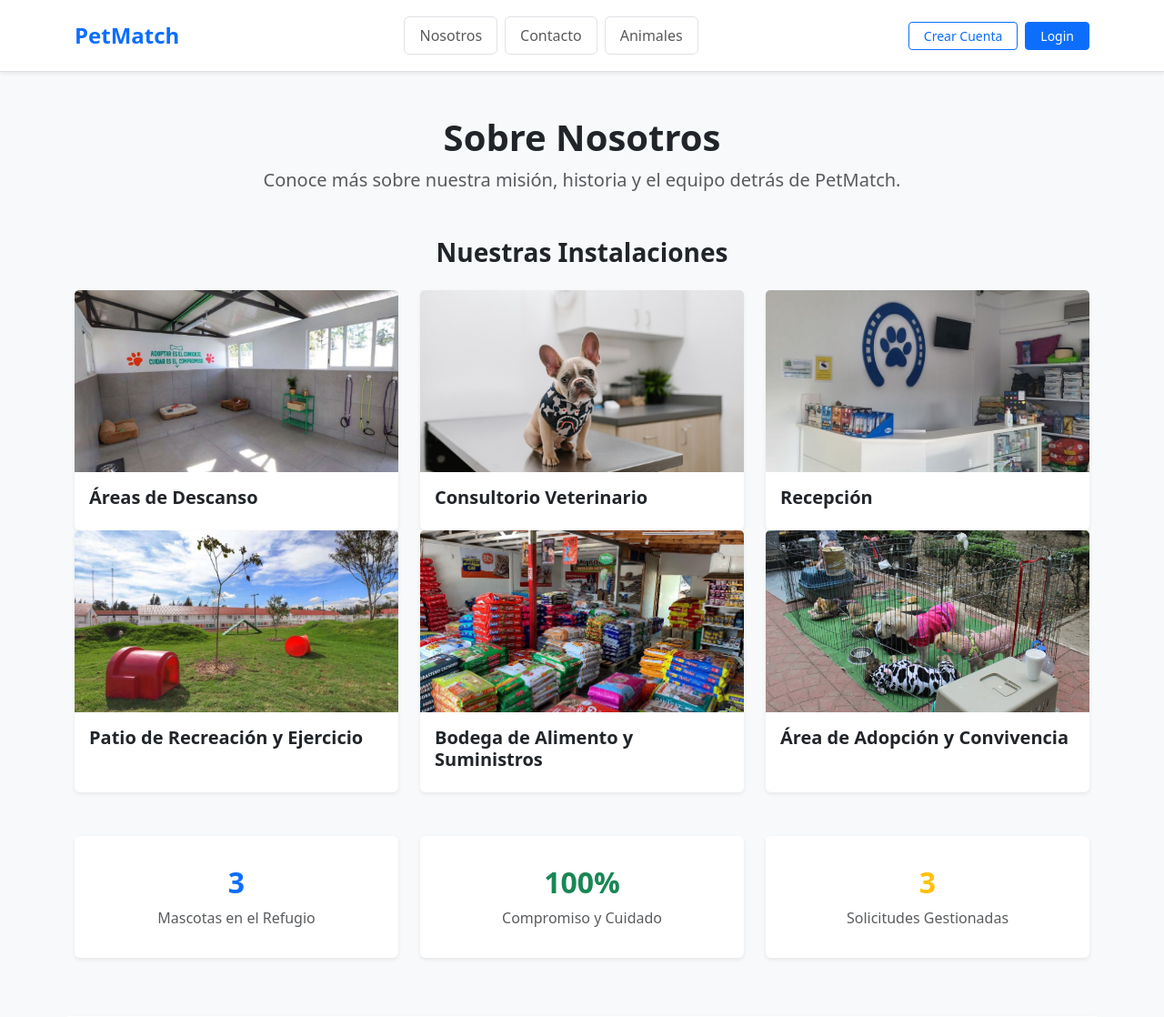
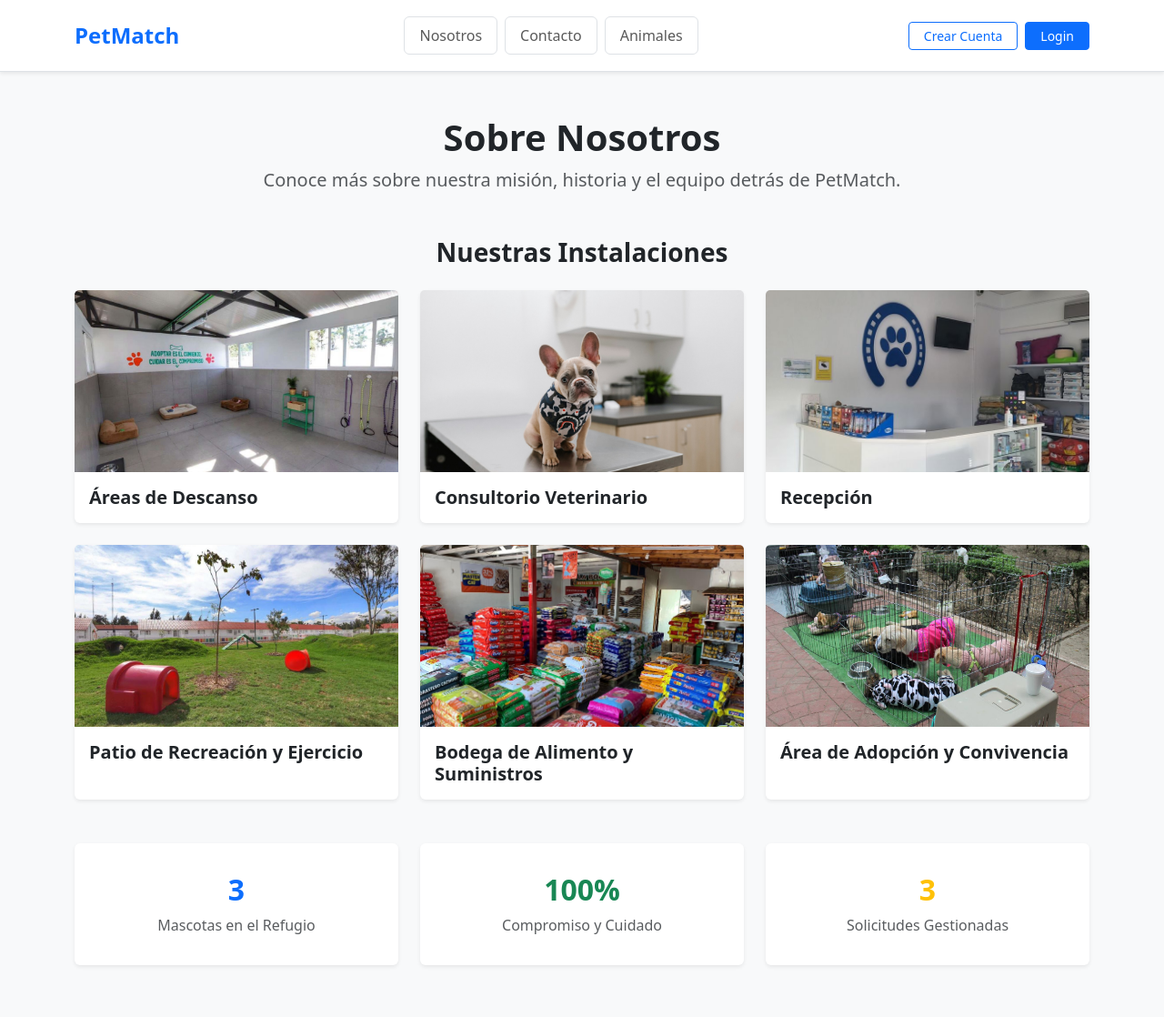
Before and after one commit to Prixel336k/PIA-LBPWEB, a PHP site: page /nosotros.php in a window 1280 px wide. Shown: the top 1118 px of the page at 91% size. Run offline with PHP 8.4, Linux system fonts and the light colour scheme; data comes from the database, SQL or seed files in the repository.

Commit message:
Correccion de cierre HTML en nosotros, estilos CSS y fotos de   mascotas

```diff
--- /dev/null
+++ b/assets/css/estilos.css
@@ -0,0 +1,13 @@
+/* Estilos generales del proyecto PetMatch */
+
+body {
+    font-family: system-ui, -apple-system, "Segoe UI", Roboto, "Helvetica Neue", Arial, sans-serif;
+}
+
+.card {
+    transition: transform 0.15s ease-in-out;
+}
+
+.object-fit-cover {
+    object-fit: cover;
+}
--- a/nosotros.php
+++ b/nosotros.php
@@ -1,24 +1,25 @@
 <?php
-// Incluir la conexión a la base de datos para las estadísticas dinámicas
+// Página informativa sobre el refugio, instalaciones y estadísticas
+session_start();
 require_once 'config/bd.php';
 
-// Consultas rápidas para las tarjetas de estadísticas
+// Consultas para las tarjetas de estadísticas
 $total_mascotas = 0;
 $total_solicitudes = 0;
 
 if (isset($conexion)) {
     // Total de mascotas registradas
-    $res_mascotas = mysqli_query($conexion, "SELECT COUNT(*) as total FROM mascotas");
+    $res_mascotas = mysqli_query($conexion, "SELECT COUNT(*) as total FROM mascotas WHERE activo = 1");
     if ($res_mascotas) {
         $row = mysqli_fetch_assoc($res_mascotas);
-        $total_mascotas =$row['total'];
+        $total_mascotas = $row['total'];
     }
 
     // Total de solicitudes de adopción
     $res_solicitudes = mysqli_query($conexion, "SELECT COUNT(*) as total FROM solicitudes_adopcion");
     if ($res_solicitudes) {
         $row = mysqli_fetch_assoc($res_solicitudes);
-        $total_solicitudes =$row['total'];
+        $total_solicitudes = $row['total'];
     }
 }
 ?>
@@ -28,87 +29,86 @@ if (isset($conexion)) {
     <meta charset="UTF-8">
     <meta name="viewport" content="width=device-width, initial-scale=1.0">
     <title>Nosotros - PetMatch</title>
-    <!-- Bootstrap 5 CDN -->
-    <link href="https://cdn.jsdelivr.net/npm/bootstrap@5.3.0/dist/css/bootstrap.min.css" rel="stylesheet">
+    <!-- Bootstrap 5 -->
+    <link href="https://cdn.jsdelivr.net/npm/bootstrap@5.3.2/dist/css/bootstrap.min.css" rel="stylesheet">
     <!-- Estilos personalizados -->
     <link rel="stylesheet" href="assets/css/estilos.css">
 </head>
 <body class="bg-light d-flex flex-column min-vh-100">
 
-    <!-- Barra de navegación pública -->
+    <!-- Barra de navegación superior -->
     <?php include 'includes/navbar.php'; ?>
 
     <main class="container my-5 flex-grow-1">
-        <!-- Encabezado de la Sección -->
+        <!-- Encabezado de la sección -->
         <div class="text-center mb-5">
             <h1 class="fw-bold">Sobre Nosotros</h1>
             <p class="text-muted lead">Conoce más sobre nuestra misión, historia y el equipo detrás de PetMatch.</p>
         </div>
 
-        <!-- Galería de las Instalaciones -->
+        <!-- Galería de las instalaciones -->
         <div class="mb-5">
             <h3 class="fw-bold text-center mb-4">Nuestras Instalaciones</h3>
-            <div class="row g-4">
+            <div class="row g-4 mb-4">
                 <div class="col-md-4">
                     <div class="card border-0 shadow-sm h-100">
                         <img src="assets/img/descanso.jpg" class="card-img-top object-fit-cover" style="height: 200px;" alt="Área de descanso">
                         <div class="card-body">
-                            <h5 class="card-title fw-bold">Áreas de Descanso</h5>
+                            <h5 class="card-title fw-bold mb-0">Áreas de Descanso</h5>
                         </div>
                     </div>
                 </div>
                 <div class="col-md-4">
                     <div class="card border-0 shadow-sm h-100">
-                        <img src="assets/img/consultorio.jpg" class="card-img-top object-fit-cover" style="height: 200px;" alt="Área médica">
+                        <img src="assets/img/consultorio.jpg" class="card-img-top object-fit-cover" style="height: 200px;" alt="Consultorio veterinario">
                         <div class="card-body">
-                            <h5 class="card-title fw-bold">Consultorio Veterinario</h5>
+                            <h5 class="card-title fw-bold mb-0">Consultorio Veterinario</h5>
                         </div>
                     </div>
                 </div>
                 <div class="col-md-4">
                     <div class="card border-0 shadow-sm h-100">
-                        <img src="assets/img/recepcion.jpg" class="card-img-top object-fit-cover" style="height: 200px;" alt="Área de recreación">
+                        <img src="assets/img/recepcion.jpg" class="card-img-top object-fit-cover" style="height: 200px;" alt="Recepción">
                         <div class="card-body">
-                            <h5 class="card-title fw-bold">Recepción</h5>
-                       </div>
+                            <h5 class="card-title fw-bold mb-0">Recepción</h5>
+                        </div>
                     </div>
                 </div>
             </div>
             <div class="row g-4">
                 <div class="col-md-4">
                     <div class="card border-0 shadow-sm h-100">
-                        <img src="assets/img/recreacion.jpg" class="card-img-top object-fit-cover" style="height: 200px;" alt="Área de descanso">
+                        <img src="assets/img/recreacion.jpg" class="card-img-top object-fit-cover" style="height: 200px;" alt="Patio de recreación">
                         <div class="card-body">
-                            <h5 class="card-title fw-bold">Patio de Recreación y Ejercicio</h5>
+                            <h5 class="card-title fw-bold mb-0">Patio de Recreación y Ejercicio</h5>
                         </div>
                     </div>
                 </div>
                 <div class="col-md-4">
                     <div class="card border-0 shadow-sm h-100">
-                        <img src="assets/img/bodega.jpg" class="card-img-top object-fit-cover" style="height: 200px;" alt="Área médica">
+                        <img src="assets/img/bodega.jpg" class="card-img-top object-fit-cover" style="height: 200px;" alt="Bodega de alimento">
                         <div class="card-body">
-                            <h5 class="card-title fw-bold">Bodega de Alimento y Suministros</h5>
+                            <h5 class="card-title fw-bold mb-0">Bodega de Alimento y Suministros</h5>
                         </div>
                     </div>
                 </div>
                 <div class="col-md-4">
                     <div class="card border-0 shadow-sm h-100">
-                        <img src="assets/img/adopcion.jpeg" class="card-img-top object-fit-cover" style="height: 200px;" alt="Área de recreación">
+                        <img src="assets/img/adopcion.jpeg" class="card-img-top object-fit-cover" style="height: 200px;" alt="Área de adopción">
                         <div class="card-body">
-                            <h5 class="card-title fw-bold">Área de Adopción y Convivencia   </h5>
-                       </div>
+                            <h5 class="card-title fw-bold mb-0">Área de Adopción y Convivencia</h5>
+                        </div>
                     </div>
                 </div>
             </div>
-
         </div>
 
-        <!-- Tarjetas de Estadísticas (Conectadas a la BD) -->
+        <!-- Tarjetas de estadísticas conectadas a la BD -->
         <div class="row text-center mb-5">
             <div class="col-md-4 mb-3">
                 <div class="card shadow-sm border-0 py-3">
                     <div class="card-body">
-                        <h2 class="fw-bold text-primary"><?php echo $total_mascotas; ?></h2>
+                        <h2 class="fw-bold text-primary"><?= (int)$total_mascotas ?></h2>
                         <p class="text-muted mb-0">Mascotas en el Refugio</p>
                     </div>
                 </div>
@@ -124,17 +124,14 @@ if (isset($conexion)) {
             <div class="col-md-4 mb-3">
                 <div class="card shadow-sm border-0 py-3">
                     <div class="card-body">
-                        <h2 class="fw-bold text-warning"><?php echo $total_solicitudes; ?></h2>
+                        <h2 class="fw-bold text-warning"><?= (int)$total_solicitudes ?></h2>
                         <p class="text-muted mb-0">Solicitudes Gestionadas</p>
                     </div>
                 </div>
             </div>
-
         </div>
 
-
-
-        <!-- Historia del Albergue -->
+        <!-- Historia del albergue -->
         <div class="row align-items-center mb-5 bg-white p-4 rounded shadow-sm">
             <div class="col-lg-6 mb-3 mb-lg-0">
                 <h3 class="fw-bold mb-3">Nuestra Historia</h3>
@@ -143,7 +140,7 @@ if (isset($conexion)) {
                     Nuestro albergue provee un espacio seguro, atención veterinaria integral y, sobre todo, un hogar temporal lleno
                     de amor mientras cada mascota encuentra a su familia ideal.
                 </p>
-                <p class="text-muted">
+                <p class="text-muted mb-0">
                     Facilitamos el proceso de emparejamiento entre adoptantes y animales de forma transparente, asegurando que cada
                     adopción sea responsable y exitosa para ambas partes.
                 </p>
@@ -153,7 +150,7 @@ if (isset($conexion)) {
             </div>
         </div>
 
-        <!-- Nuestro Equipo -->
+        <!-- Nuestro equipo -->
         <div class="mb-5">
             <h3 class="fw-bold text-center mb-4">Nuestro Equipo</h3>
             <div class="row g-4 text-center">
@@ -161,29 +158,30 @@ if (isset($conexion)) {
                     <div class="card border-0 shadow-sm p-3">
                         <img src="https://images.unsplash.com/photo-1534528741775-53994a69daeb?auto=format&fit=crop&w=300&q=80" class="rounded-circle mx-auto mb-3 object-fit-cover" style="width: 120px; height: 120px;" alt="Directora">
                         <h5 class="fw-bold mb-1">Dra. Sofía Martínez</h5>
-                        <p class="text-muted small">Directora General y Veterinaria</p>
+                        <p class="text-muted small mb-0">Directora General y Veterinaria</p>
                     </div>
                 </div>
                 <div class="col-md-4">
                     <div class="card border-0 shadow-sm p-3">
                         <img src="https://images.unsplash.com/photo-1507003211169-0a1dd7228f2d?auto=format&fit=crop&w=300&q=80" class="rounded-circle mx-auto mb-3 object-fit-cover" style="width: 120px; height: 120px;" alt="Coordinador">
                         <h5 class="fw-bold mb-1">Carlos Garza</h5>
-                        <p class="text-muted small">Coordinador de Adopciones</p>
+                        <p class="text-muted small mb-0">Coordinador de Adopciones</p>
                     </div>
                 </div>
                 <div class="col-md-4">
                     <div class="card border-0 shadow-sm p-3">
                         <img src="https://images.unsplash.com/photo-1517841905240-472988babdf9?auto=format&fit=crop&w=300&q=80" class="rounded-circle mx-auto mb-3 object-fit-cover" style="width: 120px; height: 120px;" alt="Especialista">
                         <h5 class="fw-bold mb-1">Lucía Fernández</h5>
-                        <p class="text-muted small">Especialista en Conducta Animal</p>
+                        <p class="text-muted small mb-0">Especialista en Conducta Animal</p>
                     </div>
                 </div>
             </div>
         </div>
     </main>
 
-    <!-- Pie de página público -->
+    <!-- Footer -->
     <?php include 'includes/footer.php'; ?>
 
-    <!-- Bootstrap 5 JS Bundle CDN -->
-    <script src="
+    <script src="https://cdn.jsdelivr.net/npm/bootstrap@5.3.2/dist/js/bootstrap.bundle.min.js"></script>
+</body>
+</html>
```
Also changed, not shown: contacto.php (+22 -24 lines), uploads/mascotas/michi.jpg (added), uploads/mascotas/rocky.jpg (added).
